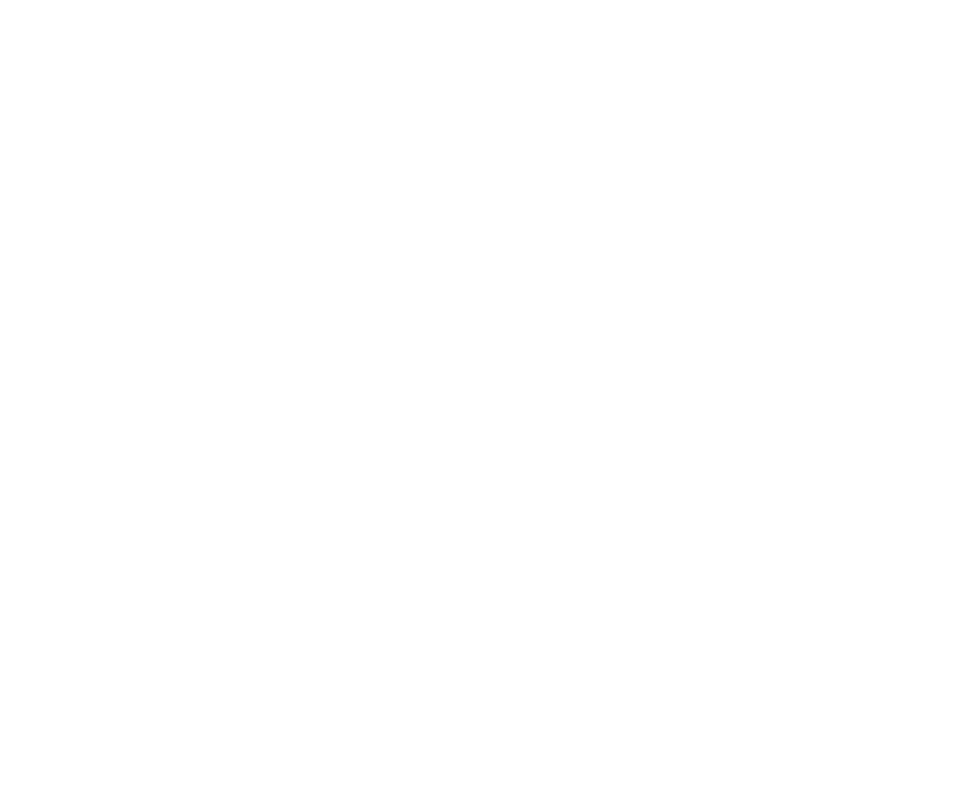
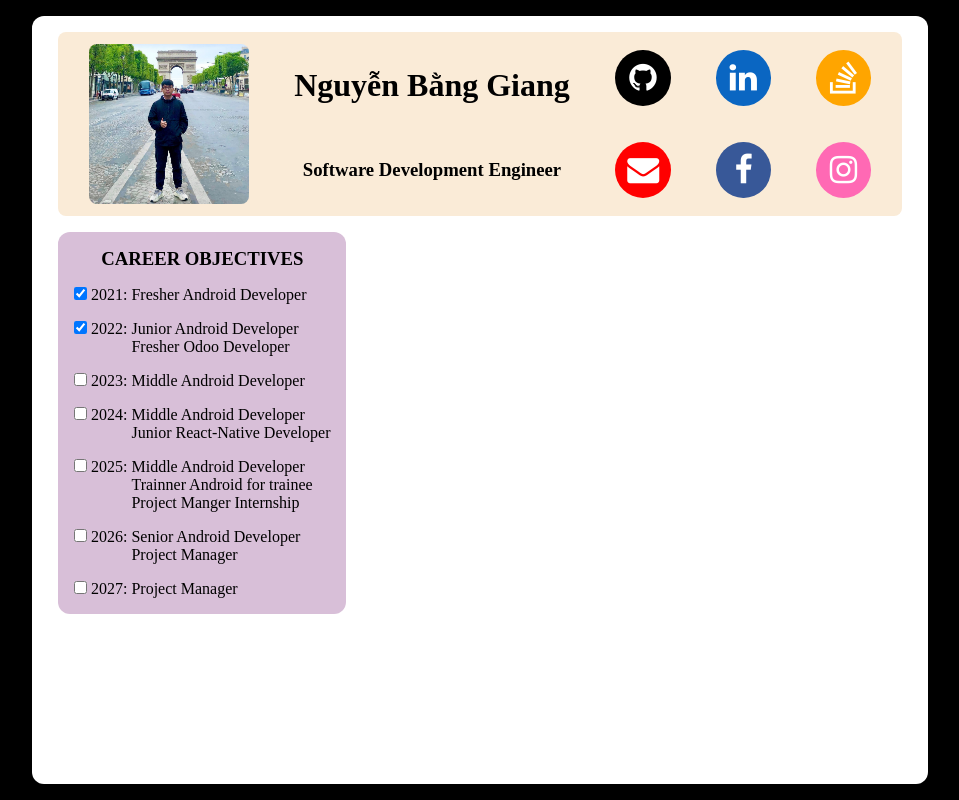
Before and after one commit to williamvietnam/williamvietnam, a plain HTML site: page webapp/index.html in a window 1280 px wide. Shown: the whole page, without its empty margins (160-1119 px from the left). Drawn offline with Linux system fonts and the light colour scheme.

Commit message:
webpage_cv_develop

```diff
--- a/webapp/index.html
+++ b/webapp/index.html
@@ -5,23 +5,107 @@
     <meta charset="UTF-8">
     <meta http-equiv="X-UA-Compatible" content="IE=edge">
     <meta name="viewport" content="width=device-width, initial-scale=1.0">
+    <link rel="stylesheet" href="./style.css">
+    <link rel="stylesheet" href="https://cdnjs.cloudflare.com/ajax/libs/font-awesome/4.7.0/css/font-awesome.min.css">
     <title>WilliamVietnam</title>
 </head>
 
 <body>
-    <div class="wrapper" style="width:100%">
-        <div class="header">
+    <div class="ui-computer-container">
+        <div class="wrapper">
+            <div class="personal-information-wrapper">
+                <div class="avatar" style="display: inline-block; height: 100%;">
+                    <img style="height: 160px; border-radius: 8px; margin-top: 4px;" src="./assets/images/avatar.jpg"
+                        alt="avatar">
+                </div>
+                <div
+                    style="height: 100%; display: flex; flex-direction: column; justify-content: space-around; align-items: center;">
+                    <h1>Nguyễn Bằng Giang</h1>
+                    <h3>Software Development Engineer</h3>
+                </div>
+                <div class="contact-methods">
+                    <div class="top-contact">
+                        <a href="https://github.com/williamvietnam"
+                            style="color: #fff; background-color: #000; padding:12px 14px 12px 14px;"
+                            class="fa fa-github" aria-hidden="true"></a>
+                        <a href="https://www.linkedin.com/in/nguyenbanggiang/"
+                            style="color: white; background-color: #0a66c2; padding:12px 14px 12px 14px;"
+                            class="fa fa-linkedin" aria-hidden="true"></a>
+                        <a href="https://stackoverflow.com/users/18555779/williamvietnam"
+                            style="color: white; background-color: orange; padding:12px 14px 12px 14px;"
+                            class="fa fa-stack-overflow" aria-hidden="true"></a>
+                    </div>
+                    <div class="bottom-contact">
+                        <a href="https://g.dev/williamvietnam"
+                            style="color: white; background-color: red; padding:12px;" class="fa fa-envelope"
+                            aria-hidden="true"></a>
+                        <a href="https://www.facebook.com/nbg2307/"
+                            style="color: white; background-color: #385898; padding:12px 18px 12px 18px;"
+                            class="fa fa-facebook" aria-hidden="true"></a>
+                        <a href="https://www.instagram.com/banggiang2307/"
+                            style="color: #fff; background-color: hotpink; padding:12px 14px 12px 14px;"
+                            class="fa fa-instagram" aria-hidden="true"></a>
+                    </div>
+                </div>
+            </div>
 
-        </div>
-
-        <div class="content">
-
-        </div>
-
-        <div class="footer">
-
+            <div class="career-objectives-wrapper">
+                <h3 style="text-align: center;">CAREER OBJECTIVES</h3>
+                <ul style="padding-inline-start: 0; list-style-type: none;">
+                    <li>
+                        <input type="checkbox" checked style="display:inline-block">
+                        <p style="display: inline-block;">2021: Fresher Android Developer</p>
+                    </li>
+                    <li>
+                        <input type="checkbox" checked style="display:inline-block">
+                        <p style="display: inline-block;">2022: </p>
+                        <div style="display: inline-flex; flex-direction: column;">
+                            <p>Junior Android Developer</p>
+                            <p>Fresher Odoo Developer</p>
+                        </div>
+                    </li>
+                    <li>
+                        <input type="checkbox" style="display:inline-block">
+                        <p style="display: inline-block;">2023: Middle Android Developer</p>
+                    </li>
+                    <li>
+                        <input type="checkbox" style="display:inline-block">
+                        <p style="display: inline-block;">2024: </p>
+                        <div style="display: inline-flex; flex-direction: column;">
+                            <p>Middle Android Developer</p>
+                            <p>Junior React-Native Developer</p>
+                        </div>
+                    </li>
+                    <li>
+                        <input type="checkbox" style="display:inline-block">
+                        <p style="display: inline-block;">2025: </p>
+                        <div style="display: inline-flex; flex-direction: column;">
+                            <p>Middle Android Developer</p>
+                            <p>Trainner Android for trainee</p>
+                            <p>Project Manger Internship</p>
+                        </div>
+                    </li>
+                    <li>
+                        <input type="checkbox" style="display:inline-block">
+                        <p style="display: inline-block;">2026: </p>
+                        <div style="display: inline-flex; flex-direction: column;">
+                            <p>Senior Android Developer</p>
+                            <p>Project Manager</p>
+                        </div>
+                    </li>
+                    <li>
+                        <input type="checkbox" style="display:inline-block">
+                        <p style="display: inline-block;">2027: Project Manager</p>
+                    </li>
+                </ul>
+            </div>
         </div>
     </div>
+
+    <div class="ui-phone-container">
+
+    </div>
+    <script src="./main.js"></script>
 </body>
 
 </html>
--- a/webapp/style.css
+++ b/webapp/style.css
@@ -0,0 +1,74 @@
+* {
+    padding: 0;
+    margin: 0;
+    box-sizing: border-box;
+}
+
+.ui-computer-container {
+    width: 100vw;
+    height: 100vh;
+    background-color: black;
+    padding: 16px;
+}
+
+.wrapper {
+    padding: 16px 26px;
+    margin: auto;
+    border-radius: 12px;
+    background-color: white;
+    width: 70vw;
+    height: 100%;
+}
+
+.personal-information-wrapper {
+    box-sizing: content-box;
+    background-color: antiquewhite;
+    border-radius: 8px;
+    padding: 8px;
+    height: 168px;
+    display: flex;
+    justify-content: space-around;
+}
+
+.contact-methods {
+    width: 256px;
+    display: flex;
+    flex-direction: column;
+    justify-content: space-around;
+    align-items: center;
+}
+
+.contact-methods a {
+    text-decoration: none;
+    font-size: 32px;
+    color: black;
+    background: white;
+    border-radius: 50%;
+}
+
+.top-contact,
+.bottom-contact {
+    width: 100%;
+    display: flex;
+    justify-content: space-between;
+    align-items: center;
+}
+
+.bottom-contact {
+    margin-top: 16px;
+}
+
+.career-objectives-wrapper {
+    margin-top: 16px;
+    background-color: thistle;
+    border-radius: 12px;
+    padding: 16px;
+    display: inline-block;
+    width: fit-content;
+}
+
+.career-objectives-wrapper li {
+    margin-top: 16px;
+}
+
+.ui-phone-container {}
```
Also changed, not shown: webapp/assets/images/avatar.jpg (added), 1 other file.
